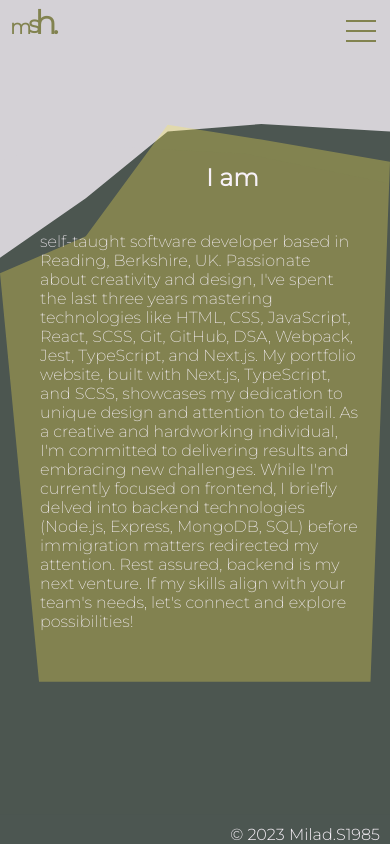
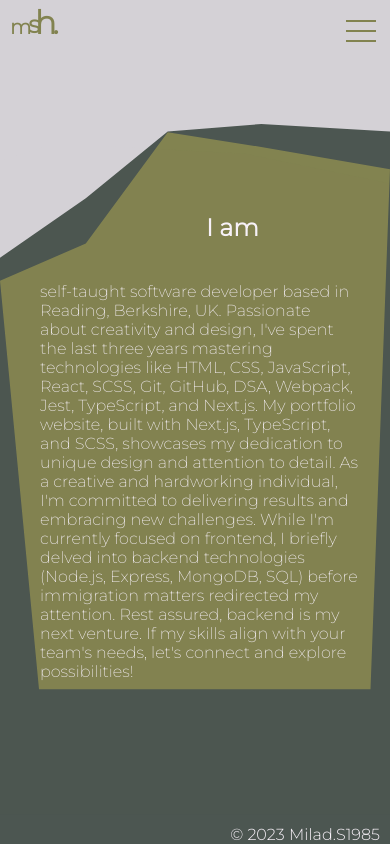
Before and after one commit to Milad64sh/portfolio-website, a Next.js app: page /about in a window 390 px wide. Built offline with nearby package versions, Linux system fonts and the light colour scheme.

Commit message:
responsiveness finished

```diff
--- a/pages/_app.tsx
+++ b/pages/_app.tsx
@@ -5,6 +5,7 @@ import AppProvider from '../contexts/AppContext';
 import { AppProps } from 'next/app';
 import projects from '../data/projects.json';
 import skillsData from '../data/skillsListData.json';
+// import Footer from './components/Footer';
 import Head from 'next/head';
 
 const MyApp: React.FC<AppProps> = ({ Component, pageProps }) => {
--- a/pages/about.module.scss
+++ b/pages/about.module.scss
@@ -167,11 +167,85 @@
           95% 90%
         );
       }
+      @media screen and (width: 375px) and (height: 667px) {
+        margin-top: 18px;
+        clip-path: polygon(
+          100% 10%,
+          67% 7%,
+          43% 5%,
+          22% 20%,
+          0% 25%,
+          10% 90%,
+          40% 90%,
+          95% 90%
+        );
+      }
+      @media screen and (width: 360px) and (height: 800px) {
+        margin-top: 22px;
+        clip-path: polygon(
+          100% 10%,
+          67% 7%,
+          43% 5%,
+          22% 20%,
+          0% 25%,
+          10% 85%,
+          40% 85%,
+          95% 85%
+        );
+      }
+      @media screen and (width: 360px) and (height: 740px) {
+        margin-top: 20px;
+        clip-path: polygon(
+          100% 10%,
+          67% 7%,
+          43% 5%,
+          22% 20%,
+          0% 25%,
+          10% 90%,
+          40% 90%,
+          95% 90%
+        );
+      }
       @media screen and (width: 375px) and (height: 812px) {
         margin-top: 20px;
       }
+      @media screen and (width: 390px) and (height: 844px) {
+        margin-top: 23px;
+      }
       @media screen and (width: 384px) and (height: 854px) {
         margin-top: 23px;
+      }
+      @media screen and (width: 412px) and (height: 915px) {
+        margin-top: 23px;
+      }
+      @media screen and (width: 412px) and (height: 883px) {
+        margin-top: 23px;
+      }
+      @media screen and (width: 414px) and (height: 896px) {
+        margin-top: 23px;
+        clip-path: polygon(
+          100% 10%,
+          67% 7%,
+          43% 5%,
+          22% 20%,
+          0% 25%,
+          10% 70%,
+          40% 70%,
+          95% 70%
+        );
+      }
+      @media screen and (width: 428px) and (height: 926px) {
+        margin-top: 23px;
+        clip-path: polygon(
+          100% 10%,
+          67% 7%,
+          43% 5%,
+          22% 20%,
+          0% 25%,
+          10% 70%,
+          40% 70%,
+          95% 70%
+        );
       }
     }
   }
@@ -183,11 +257,23 @@
   align-items: start;
   margin-top: -100px;
   z-index: 10000;
+  @media screen and (width: 375px) and (height: 667px) {
+    margin-top: 15px;
+  }
+  @media screen and (width: 360px) and (height: 740px) {
+    margin-top: 20px;
+  }
   @media screen and (width: 360px) and (height: 760px) {
     margin-top: 80px;
   }
+  @media screen and (width: 360px) and (height: 800px) {
+    margin-top: 0px;
+  }
   @media screen and (width: 375px) and (height: 812px) {
     margin-top: -30px;
+  }
+  @media screen and (width: 390px) and (height: 844px) {
+    margin-top: 0px;
   }
   .aboutH3 {
     flex: 1;
@@ -199,12 +285,23 @@
       margin-left: 20%;
       margin-bottom: -10px;
     }
+    @media screen and (width: 360px) and (height: 800px) {
+      margin-left: 25%;
+      margin-top: 0px;
+    }
+    @media screen and (width: 384px) and (height: 854px) {
+      margin-left: 25%;
+      margin-top: 70px;
+    }
   }
   .aboutP {
     color: $light;
     padding-left: 40px;
     padding-right: 30px;
     font-weight: 200;
+    @media screen and (width: 360px) and (height: 800px) {
+      margin-top: 20px;
+    }
   }
 }
 .footer {
--- a/pages/components/header.module.scss
+++ b/pages/components/header.module.scss
@@ -374,6 +374,10 @@
             @media screen and (max-width: 860px) {
               animation: openProjectsMobile 0.4s forwards;
             }
+            @media screen and (width: 412px) and (height: 915px) {
+              animation: openProjectsMobileGlxS20 0.4s forwards;
+              height: 80%;
+            }
             @media screen and (width: 412px) {
               animation: openProjectsMobileGlx 0.4s forwards;
               height: 80%;
@@ -383,7 +387,7 @@
               height: 80%;
             }
             @media screen and (width: 360px) {
-              animation: openProjectsMobileGlx 0.4s forwards;
+              animation: openProjectsMobileGlxS20 0.4s forwards;
               height: 80%;
             }
           }
--- a/pages/index.tsx
+++ b/pages/index.tsx
@@ -8,6 +8,9 @@ const Home = () => {
     <>
       <Layout>
         <div className={styles.container}></div>
+        <div className={styles.footer}>
+          <Footer />
+        </div>
       </Layout>
     </>
   );
--- a/pages/layout.tsx
+++ b/pages/layout.tsx
@@ -37,9 +37,9 @@ const Layout: React.FC<LayoutProps> = ({ children }) => {
           <Header />
         </header>
         <main>{children}</main>
-        <footer className={styles.footer}>
+        {/* <footer className={styles.footer}>
           <Footer />
-        </footer>
+        </footer> */}
       </div>
     </>
   );
--- a/styles/animations.scss
+++ b/styles/animations.scss
@@ -215,7 +215,7 @@
 }
 
 // PROJECTS animation for mobile screen Galaxy
-@keyframes openProjectsMobileGlx {
+@keyframes openProjectsMobileGlxS20 {
   0% {
     width: 50px;
     height: 10px;
@@ -234,6 +234,30 @@
   100% {
     width: 200px;
     height: 90px;
+    opacity: 1;
+  }
+}
+
+// GALAXY S20
+@keyframes openProjectsMobileGlx {
+  0% {
+    width: 50px;
+    height: 10px;
+    opacity: 0;
+  }
+  25% {
+    width: 100px;
+    height: 30px;
+    opacity: 0.25;
+  }
+  50% {
+    width: 150px;
+    height: 60px;
+    opacity: 0.5;
+  }
+  100% {
+    width: 340px;
+    height: 75px;
     opacity: 1;
   }
 }
```
Also changed, not shown: pages/index.module.scss (+25 -1 lines), 1 other file (tests, documents, lock files or other folders).
